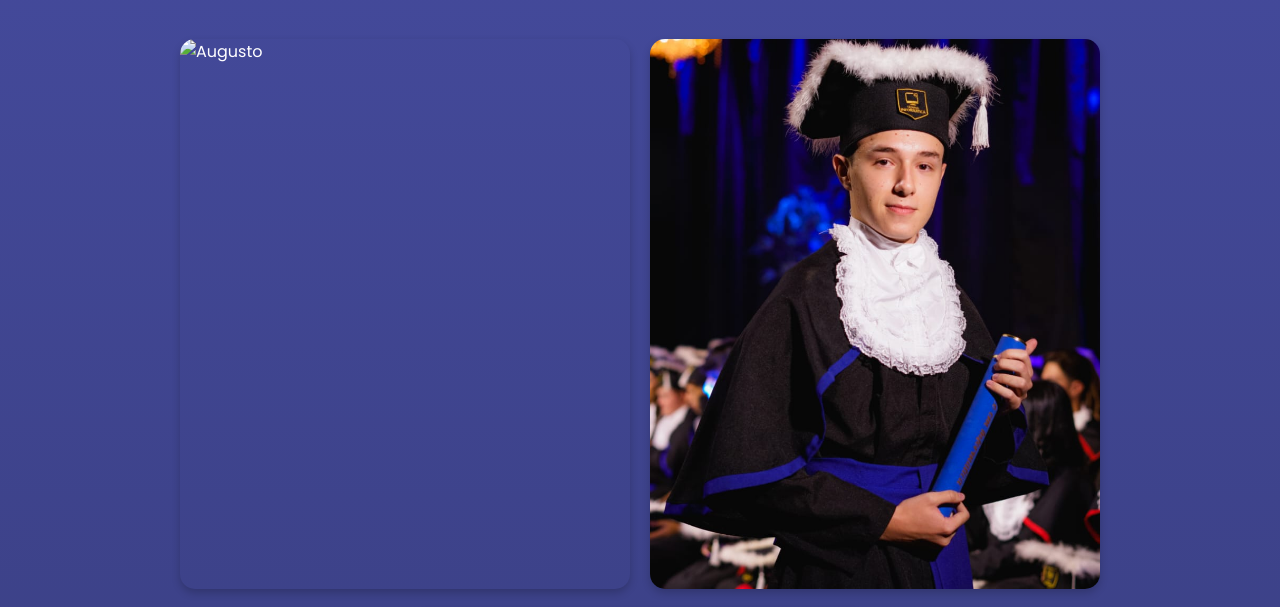
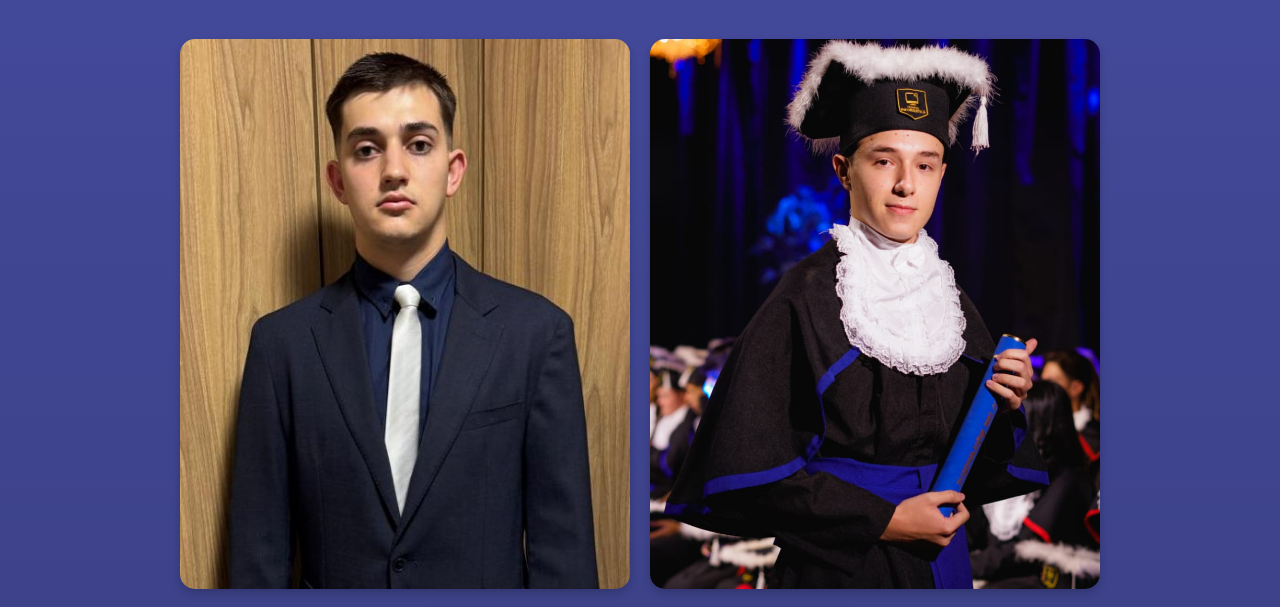
Before and after one commit to augustospanholo22/ciber, a plain HTML site: page index.html in a window 1280 px wide. Shown: the part 184-791 px from the top of the page. Drawn offline with nearby package versions, Linux system fonts and the light colour scheme.

Commit message:
foto e tudo revisado

```diff
--- a/index.html
+++ b/index.html
@@ -28,7 +28,7 @@
     <h1 style="text-align: center;" id="sobre_nav">Sobre o Grupo:</h1>
     <div class="container-cards">
       <div class="card">
-        <img src="img/foto1.jpg" alt="Augusto">
+        <img src="img/augusto.jpeg" alt="Augusto">
         <div class="card-text">
           <p>Olá! Meu nome é Augusto Spanholo De Abreu e sou estudante de Ciência da Computação, com um forte interesse em tecnologia, programação e segurança digital.</p>
           <p>Desenvolvi este site como parte dos meus estudos, visando compartilhar conhecimentos sobre cibersegurança e aprimorar minhas habilidades em HTML, CSS e JavaScript.</p>
```
Also changed, not shown: img/augusto.jpeg (added), 1 other file.
